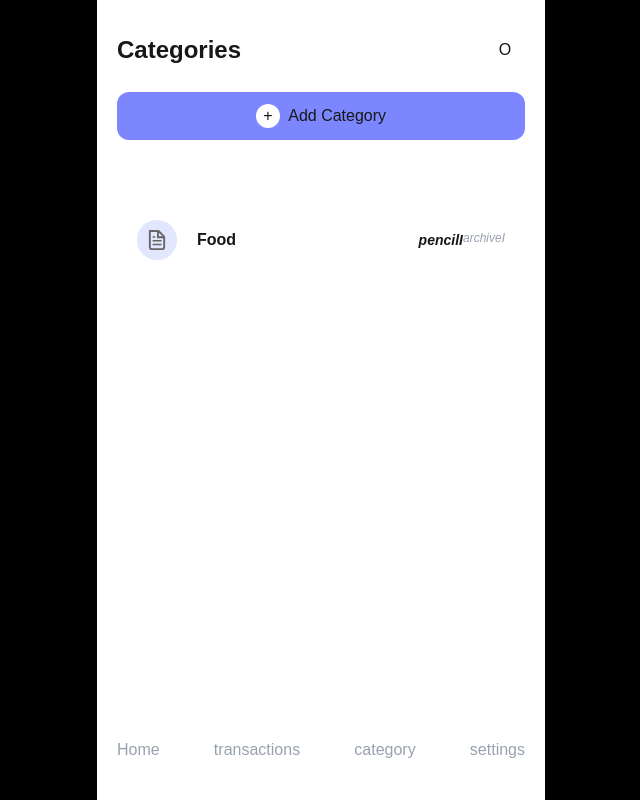
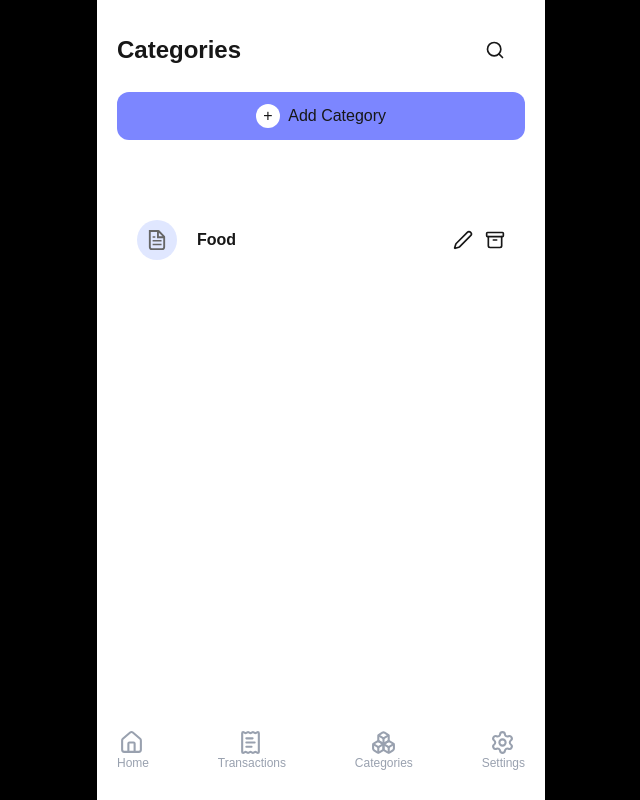
Before and after one commit to jerianras28-code/pft-app, a Next.js app: page /categories in a window 1280 px wide. Shown: the whole page, without its empty margins (319-959 px from the left). Built offline with nearby package versions, Linux system fonts and the light colour scheme.

Commit message:
-Created a to-do list,
-downloaded lucide for icon library,
-added icons to navbar, category page

```diff
--- a/app/categories/page.tsx
+++ b/app/categories/page.tsx
@@ -1,12 +1,15 @@
 import CategoryCard from "@/components/CategoryCard";
 import FullButton from "@/components/FullButton";
+import { Search } from "lucide-react";
 
 export default function Categroies() {
   return (
     <>
       <header className="flex justify-between items-center py-2.5 ">
         <p className="text-2xl font-bold">Categories</p>
-        <button className="bg-white border-0 rounded-full h-10 w-10">O</button>
+        <button className="bg-white border-0 rounded-full h-10 w-10">
+          <Search size={20} />
+        </button>
       </header>
       <FullButton icon="+" title="Add Category" />
       <section className="mt-15">
--- a/app/layout.tsx
+++ b/app/layout.tsx
@@ -2,6 +2,7 @@ import type { Metadata } from "next";
 import { Geist, Geist_Mono } from "next/font/google";
 import "./globals.css";
 import Link from "next/link";
+import { House, ReceiptText, Boxes, Settings } from "lucide-react";
 
 const geistSans = Geist({
   variable: "--font-geist-sans",
@@ -35,27 +36,31 @@ export default function RootLayout({
         <nav className="bg-white absolute inset-x-0 bottom-0 flex justify-between items-center h-25 px-5">
           <Link
             href={"/dashboard"}
-            className="text-gray-400 hover:text-indigo-600 active:text-indigo-600 target:text-indigo-600"
+            className=" text-xs text-gray-400 hover:text-indigo-600 active:text-indigo-600 target:text-indigo-600"
           >
-            Home
+            <House size={25} className="ml-0.5" />
+            <p>Home</p>
           </Link>
           <Link
             href={"/transactions"}
-            className="text-gray-400 hover:text-indigo-600 active:text-indigo-600 target:text-indigo-600"
+            className="text-xs text-gray-400 hover:text-indigo-600 active:text-indigo-600 target:text-indigo-600"
           >
-            transactions
+            <ReceiptText size={25} className="ml-5" />
+            <p>Transactions</p>
           </Link>
           <Link
             href={"/categories"}
-            className="text-gray-400 hover:text-indigo-600 active:text-indigo-600 target:text-indigo-600"
+            className="text-xs text-gray-400 hover:text-indigo-600 active:text-indigo-600 target:text-indigo-600"
           >
-            category
+            <Boxes size={25} className="ml-4" />
+            <p>Categories</p>
           </Link>
           <Link
             href={"/settings"}
-            className="text-gray-400 hover:text-indigo-600 active:text-indigo-600 target:text-indigo-600"
+            className="text-xs text-gray-400 hover:text-indigo-600 active:text-indigo-600 target:text-indigo-600"
           >
-            settings
+            <Settings size={25} className="ml-2" />
+            <p>Settings</p>
           </Link>
         </nav>
       </body>
--- a/app/transactions/new/page.tsx
+++ b/app/transactions/new/page.tsx
@@ -48,7 +48,7 @@ export default function NewTransaction() {
         <input
           className="bg-white"
           placeholder="amount"
-          type="number"
+          type="numeric"
           name="formamount"
           id="formamount"
         />
--- a/components/CategoryCard.tsx
+++ b/components/CategoryCard.tsx
@@ -1,4 +1,5 @@
 import Image from "next/image";
+import { Archive, Pen } from "lucide-react";
 
 type CardProps = {
   imagesrc: string;
@@ -28,9 +29,9 @@ export default function CategoryCard({ imagesrc, title, ttype }: CardProps) {
       </div>
 
       {/* edit & archive */}
-      <div className="flex justify-between">
-        <i className="text-sm font-bold">pencilI</i>
-        <i className="text-xs text-gray-400">archiveI</i>
+      <div className="flex justify-between gap-3">
+        <Pen size={20} />
+        <Archive size={20} />
       </div>
     </div>
   );
--- a/package.json
+++ b/package.json
@@ -12,6 +12,7 @@
     "@auth/drizzle-adapter": "^1.11.1",
     "dotenv": "^17.3.1",
     "drizzle-orm": "^0.45.1",
+    "lucide-react": "^0.577.0",
     "next": "16.1.6",
     "next-auth": "^5.0.0-beta.30",
     "next-pwa": "^5.6.0",
```
Also changed, not shown: 2 other files (tests, documents, lock files or other folders).
